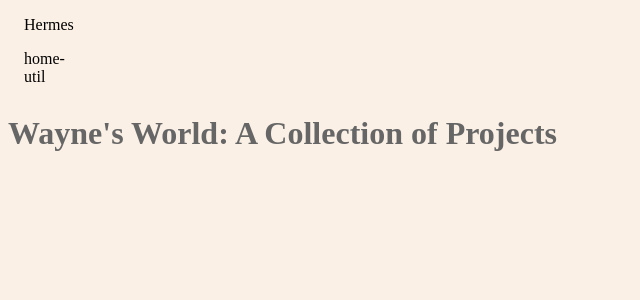
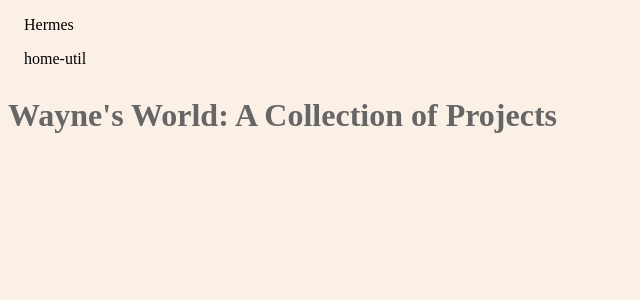
Before and after one commit to whobby/whobby.github.io, a PHP site: page / in a window 1280 px wide. Shown: the top 300 px of the page, without its empty margins (0-640 px from the left). Run offline with PHP 8.4, Linux system fonts and the light colour scheme.

Commit message:
further nav stylng - width

```diff
--- a/css/index.css
+++ b/css/index.css
@@ -14,7 +14,7 @@ li a{
     display: block;
     color: black;
     padding: 8px 16px;
-    width: 40px;
+    width: 150px;
     text-decoration: none;
 }
 
```
